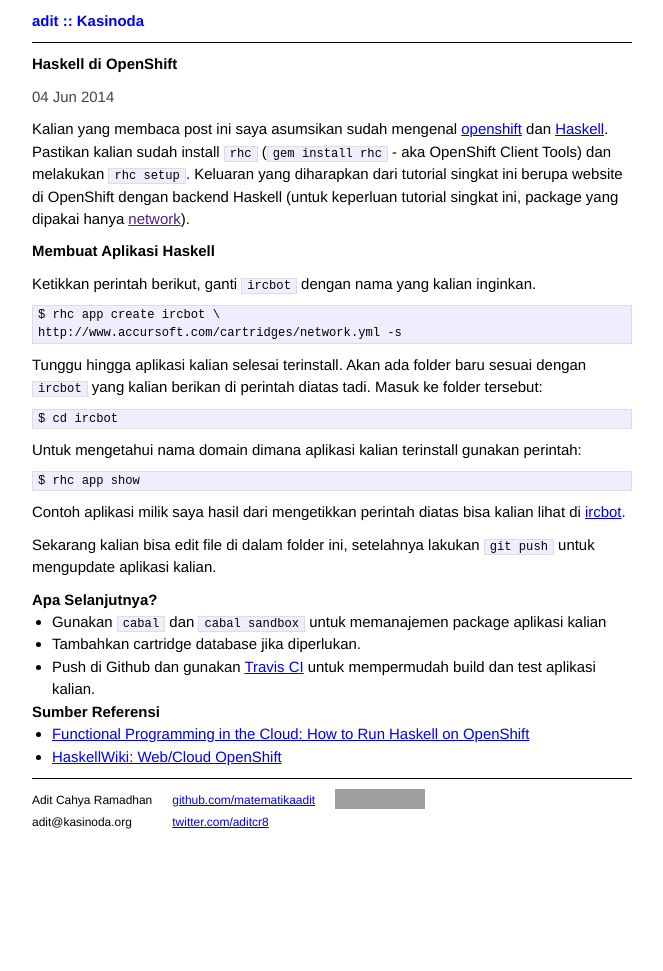
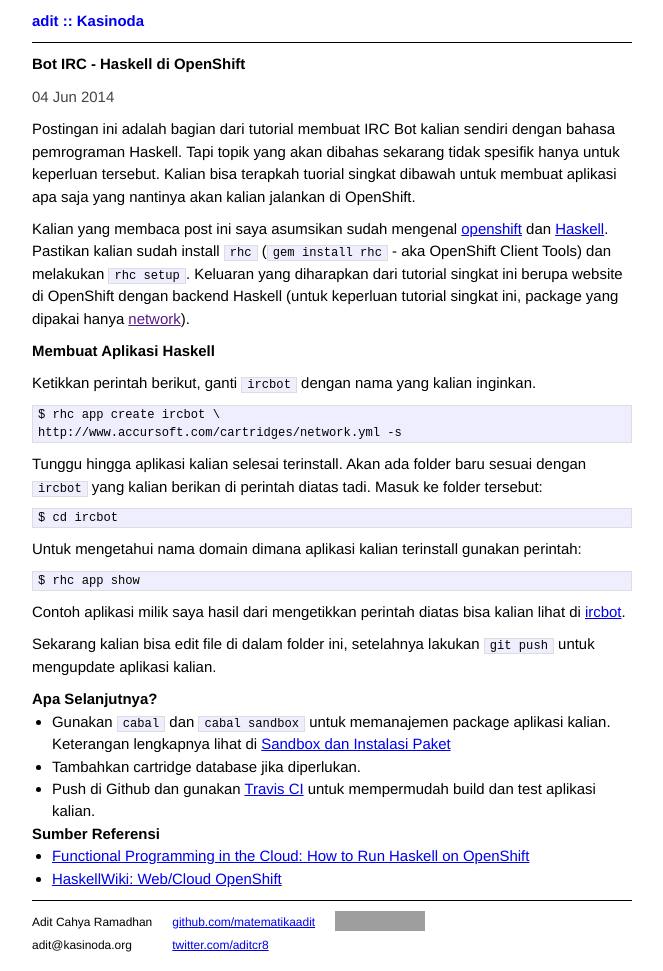
Before and after one commit to matematikaadit/matematikaadit.github.io, a Jekyll site: the page built from _posts/2014-06-04-openshift-haskell.md, in a window 1280 px wide. Shown: the whole page, without its empty margins (308-971 px from the left). Built offline with Jekyll 4.4.1, drawn with Linux system fonts in a browser that asks for light colours; before the commit the page ends 900 px from its top, so only the background shows below that; grey boxes are pictures that could not be loaded.

Commit message:
benahi judul dan beri link di openshift haskell

```diff
--- a/_posts/2014-06-04-openshift-haskell.md
+++ b/_posts/2014-06-04-openshift-haskell.md
@@ -1,7 +1,13 @@
 ---
 layout: post
-title: "Haskell di OpenShift"
+title: "Bot IRC - Haskell di OpenShift"
 ---
+
+Postingan ini adalah bagian dari tutorial membuat IRC Bot kalian sendiri
+dengan bahasa pemrograman Haskell. Tapi topik yang akan dibahas sekarang
+tidak spesifik hanya untuk keperluan tersebut. Kalian bisa terapkah tuorial
+singkat dibawah untuk membuat aplikasi apa saja yang nantinya akan kalian
+jalankan di OpenShift.
 
 Kalian yang membaca post ini saya asumsikan sudah mengenal
 [openshift][openshift] dan [Haskell][haskell]. Pastikan kalian sudah install
@@ -44,7 +50,8 @@ push` untuk mengupdate aplikasi kalian.
 ## Apa Selanjutnya?
 
 - Gunakan `cabal` dan `cabal sandbox` untuk memanajemen package aplikasi
-  kalian
+  kalian. Keterangan lengkapnya lihat di
+  [Sandbox dan Instalasi Paket][sandbox]
 - Tambahkan cartridge database jika diperlukan.
 - Push di Github dan gunakan [Travis CI]({% post_url 2014-05-29-travisci %})
   untuk mempermudah build dan test aplikasi kalian.
@@ -61,3 +68,4 @@ push` untuk mengupdate aplikasi kalian.
 [network]: https://hackage.haskell.org/package/network
 [ircbot]: http://ircbot-matematikaadit.rhcloud.com/
 [fpincloud]: https://www.openshift.com/blogs/functional-programming-in-the-cloud-how-to-run-haskell-on-openshift
+[sandbox]: {% post_url 2014-06-13-ircbot %}
```
